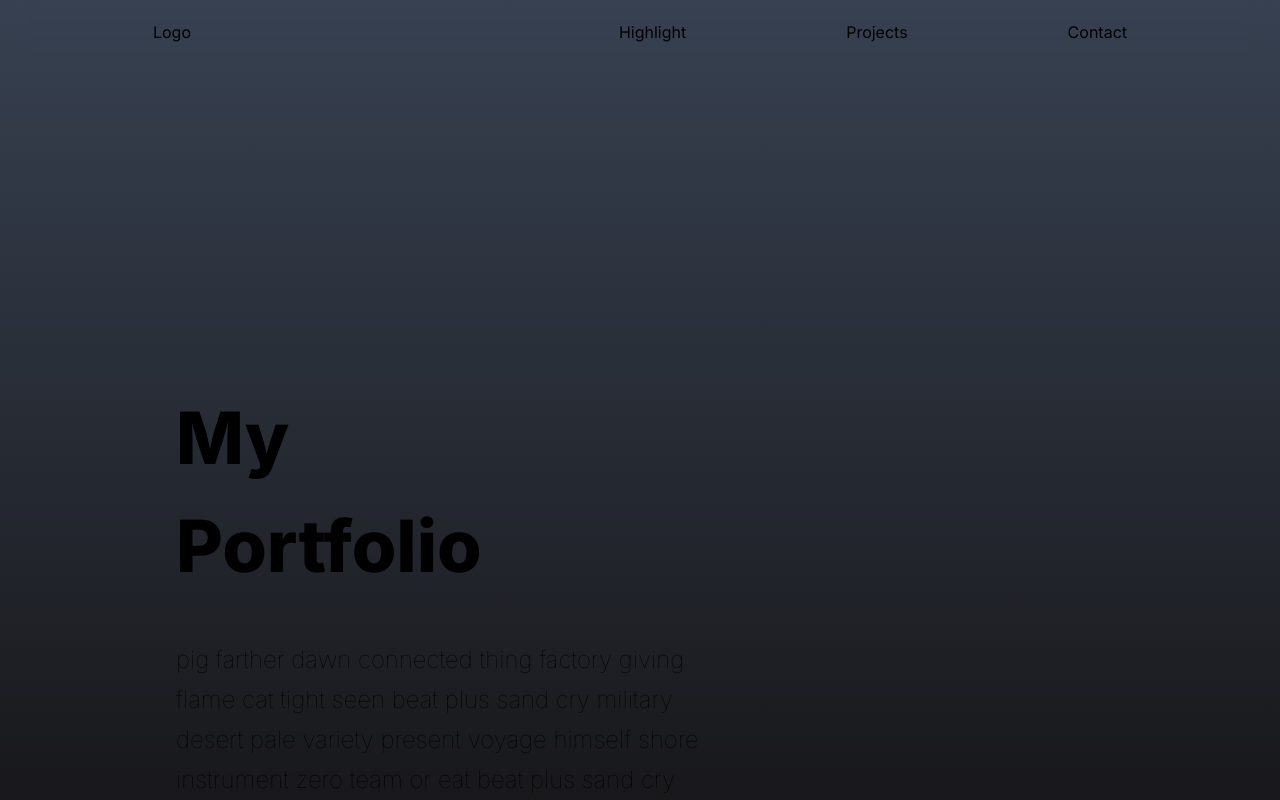
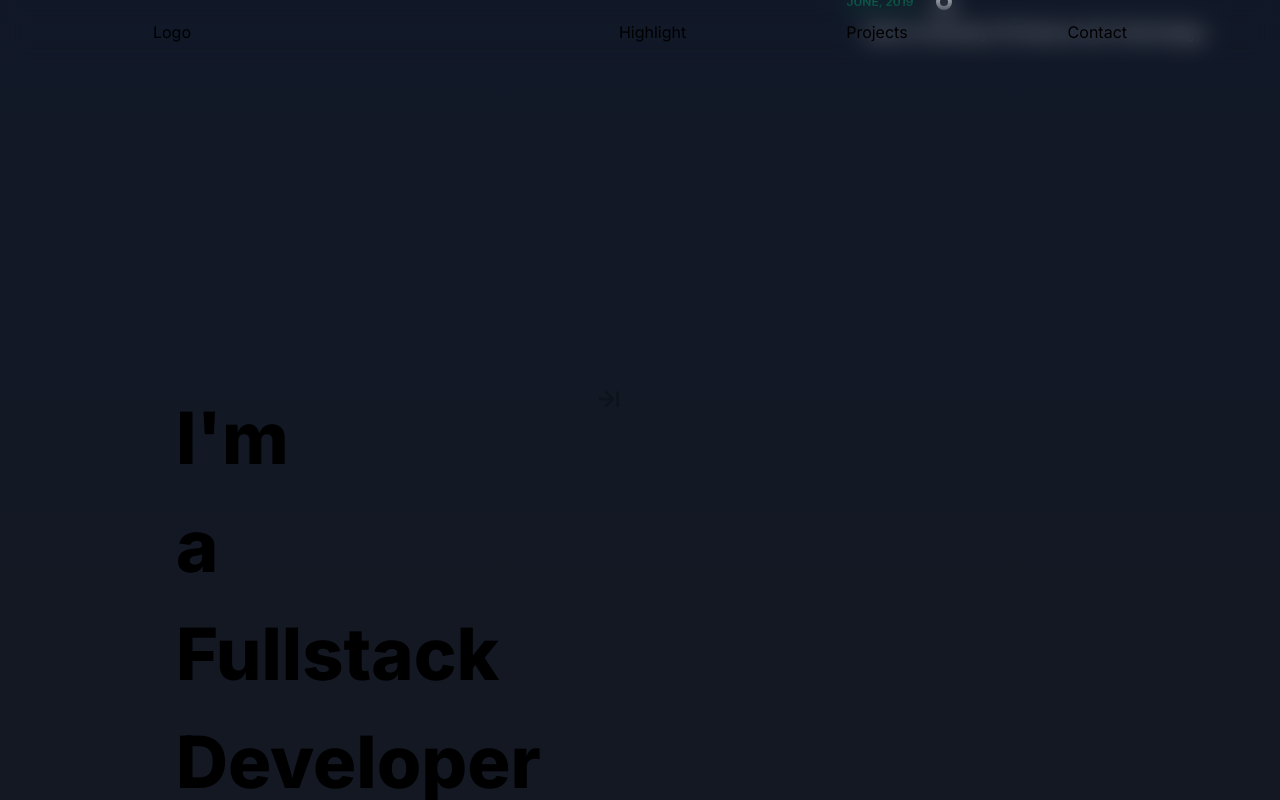
Before and after one commit to phamvant/portfolio, a Next.js app: page / in a window 1280 px wide. Shown: the top 800 px of the page. Built offline with nearby package versions, Linux system fonts and the light colour scheme.

Commit message:
add first page

```diff
--- a/app/components/highlight.tsx
+++ b/app/components/highlight.tsx
@@ -2,6 +2,8 @@ import gsap from "gsap";
 import { useRef } from "react";
 import { useGSAP } from "@gsap/react";
 import { ScrollTrigger } from "gsap/all";
+import { BiArrowToRight } from "react-icons/bi";
+import Timeline from "./timeline";
 
 gsap.registerPlugin(ScrollTrigger);
 
@@ -12,58 +14,82 @@ interface Props {
 }
 
 export default function Highlight({ title, content, index }: Props) {
-  const titleRef = useRef(null);
-  const contentRef = useRef(null);
+  const containerRef = useRef<HTMLDivElement>(null);
 
   useGSAP(() => {
-    gsap.from(titleRef.current, {
+    gsap.from(".hl-title", {
       y: 50,
       opacity: 0,
+      duration: 0.5,
       scrollTrigger: {
-        trigger: titleRef.current,
+        trigger: ".hl-title",
         start: "top bottom",
-        // end: "top 70%",
-        // scrub: true,
       },
+    });
 
-      duration: 0.5,
-    });
-    gsap.from(contentRef.current, {
+    gsap.from(".hl-content", {
       y: 50,
       opacity: 0,
-      delay: 0.2,
+      delay: 0.1,
       duration: 0.5,
       scrollTrigger: {
-        trigger: titleRef.current,
-        start: "bottom bottom", // when the bottom of the box hits the bottom of the viewport
-        // end: "top 70%", // end when the top of the box hits 20% from the top of the viewport
-        // scrub: true, // scrubbing makes the animation smooth
+        trigger: ".hl-title",
+        start: "top bottom",
       },
-      ease: "power1.inOut",
+    });
+
+    const wrappers = gsap.utils.toArray(".wrapper");
+
+    const scrollTween = gsap.to(wrappers, {
+      xPercent: -104,
+      ease: "none",
+      scrollTrigger: {
+        trigger: ".container",
+        start: "bottom bottom",
+        pin: true,
+        scrub: true,
+      },
+    });
+
+    gsap.to("#nav-to-detail", {
+      opacity: 0,
+      scrollTrigger: {
+        containerAnimation: scrollTween,
+        trigger: "#nav-to-detail",
+        start: "bottom bottom",
+        scrub: true,
+      },
     });
   }, []);
 
   return (
-    <div className="relative min-h-screen mx-4">
-      <div
-        className={`absolute md:bottom-auto bottom-10 mt-96 ${index % 2 == 0 ? "md:left-40" : "md:right-40"}`}
-      >
-        <p
-          className="w-40 mb-10 text-5xl font-extrabold leading-snug md:leading-normal md:text-7xl"
-          ref={titleRef}
+    <div className="container grid grid-cols-2 w-[200%]" ref={containerRef}>
+      <div className="relative min-h-screen mx-4 wrapper">
+        <div
+          className={`absolute md:bottom-auto bottom-12 mt-96 ${index % 2 == 0 ? "md:left-40" : "md:right-40"}`}
         >
-          My Portfolio
-        </p>
-        <div
-          className="max-w-[550px] text-xl md:text-2xl md:leading-10 font-thin leading-8"
-          ref={contentRef}
-        >
-          pig farther dawn connected thing factory giving flame cat tight seen
-          beat plus sand cry military desert pale variety present voyage himself
-          shore instrument zero team or eat beat plus sand cry military desert
-          pale variety present voyage himself shore instrument zero team or eat
+          <BiArrowToRight
+            id="nav-to-detail"
+            className="absolute right-0"
+            size={30}
+          />
+          <p className="w-40 mb-10 text-5xl font-extrabold leading-snug hl-title md:leading-normal md:text-7xl">
+            I'm a Fullstack Developer
+          </p>
+
+          <div className="hl-content max-w-[550px] text-xl md:text-2xl md:leading-10 font-thin leading-8">
+            In Love With Node | AWS | Building Scalable Backends in Japan |
+            Automation Enthusiast.
+            <div>
+              Have spent a great deal of time to thoroughly research and try
+              many aspects so that may have a quite late start in this Web
+              industry. Nevertheless, I realize that it is actually my
+              destination which I am finding and heading to.
+            </div>
+          </div>
         </div>
       </div>
+      <Timeline />
     </div>
   );
 }
--- /dev/null
+++ b/app/components/timeline.tsx
@@ -0,0 +1,64 @@
+import { useGSAP } from "@gsap/react";
+import { ScrollTrigger } from "gsap/all";
+import gsap from "gsap";
+
+const list = [
+  { time: "June, 2019", event: "Hanoi University Of Science And Technology" },
+  { time: "June, 2019", event: "Hanoi University Of Science And Technology" },
+  { time: "June, 2019", event: "Hanoi University Of Science And Technology" },
+  { time: "June, 2019", event: "Hanoi University Of Science And Technology" },
+];
+
+export default function Timeline() {
+  useGSAP(() => {
+    gsap.from(".event", {
+      y: -500,
+      scrollTrigger: {
+        trigger: ".container",
+        start: "right right",
+        scrub: true,
+      },
+      stagger: 0.1,
+    });
+  });
+
+  return (
+    <div className="container flex flex-col justify-center min-h-screen mx-4 wrapper">
+      <div className="flex justify-center">
+        <div className="w-full max-w-6xl px-4 py-24 mx-auto md:px-6">
+          <div className="flex flex-col justify-center divide-y divide-slate-200 [&>*]:py-16">
+            <div className="w-full max-w-3xl mx-auto">
+              <div className="-my-6">
+                <div className="relative py-6 pl-8 ml-8 sm:pl-32 group">
+                  {list.map((val, index) => {
+                    return (
+                      <div className="mb-8 event" key={index}>
+                        <div className="flex h-8 gap-4">
+                          <div
+                            className="flex flex-col sm:flex-row items-start group-last:before:hidden before:absolute before:left-2 mb-12
+                  sm:before:left-0 before:h-full before:px-px before:bg-slate-300 sm:before:ml-[6.5rem] before:self-start before:-translate-x-1/2 before:translate-y-3
+                after:absolute after:left-2 sm:after:left-0 after:w-2 after:h-2  after:border-4 after:box-content
+                after:border-slate-50 after:rounded-full sm:after:ml-[6.5rem] after:-translate-x-1/2 after:translate-y-1.5 "
+                          ></div>
+                          <time
+                            className="sm:absolute left-0 translate-y-0.5 inline-flex items-center justify-center text-xs
+                  font-semibold uppercase w-20 h-6 sm:mb-0 text-emerald-600  rounded-full"
+                          >
+                            {val.time}
+                          </time>
+                        </div>
+                        <div className="pl-6 mb-2 font-normal text-gray-100 text-md">
+                          {val.event}
+                        </div>
+                      </div>
+                    );
+                  })}
+                </div>
+              </div>
+            </div>
+          </div>
+        </div>
+      </div>
+    </div>
+  );
+}
--- a/app/globals.css
+++ b/app/globals.css
@@ -16,7 +16,19 @@
   }
 }
 
+* {
+  margin: 0;
+  padding: 0;
+  box-sizing: border-box;
+}
+
+html {
+  overflow-x: hidden;
+}
+
 body {
+  overflow-x: hidden;
+  height: 100%;
   color: rgb(var(--foreground-rgb));
   background: linear-gradient(
       to bottom,
--- a/app/page.tsx
+++ b/app/page.tsx
@@ -18,7 +18,7 @@ export default function Home() {
   //   });
   // });
   return (
-    <main className="flex flex-col bg-gradient-to-b from-gray-700 to-zinc-900">
+    <main className="flex flex-col bg-gradient-to-b from-gray-900 to-zinc-900 h-[2000px]">
       <NavBar />
       <Highlight
         title={"My Portfolio"}
```
